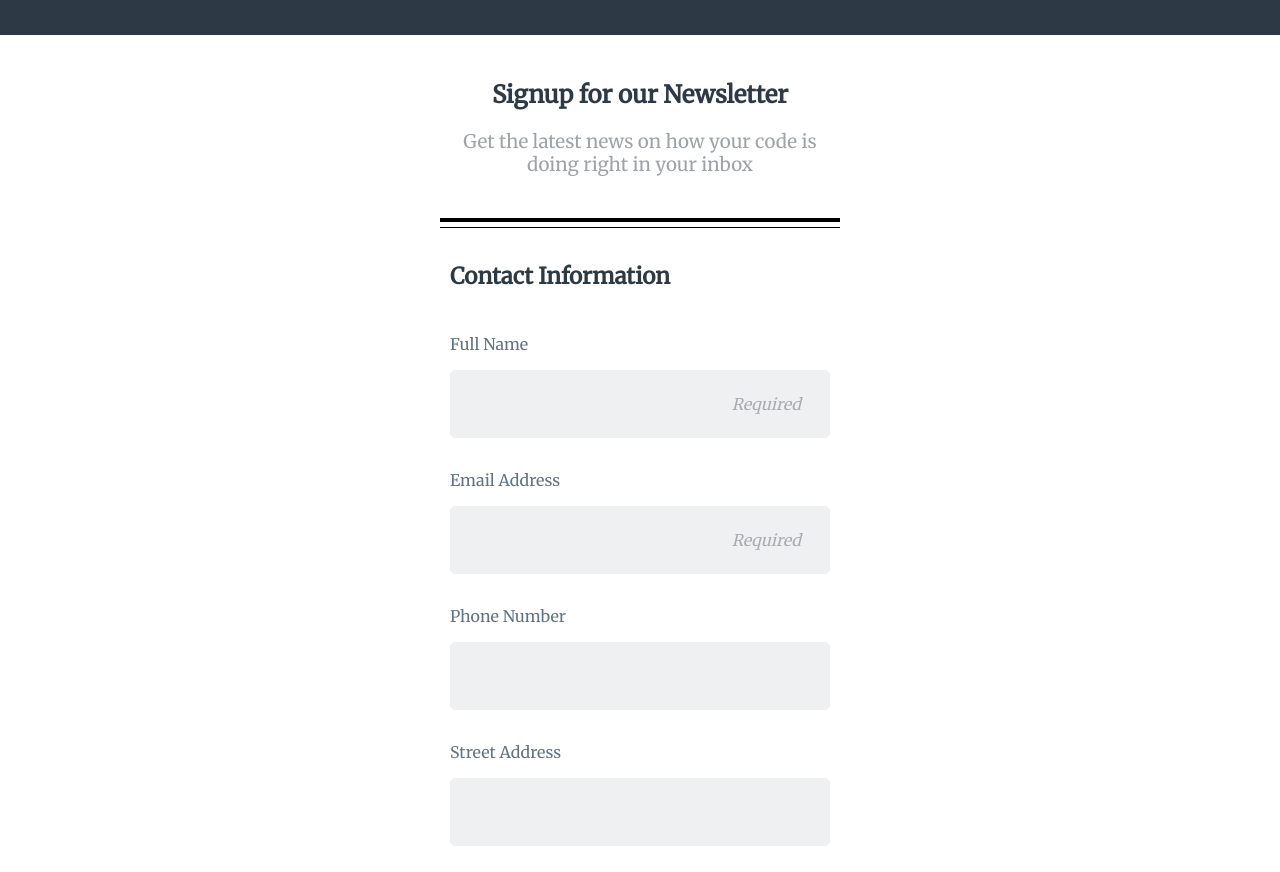
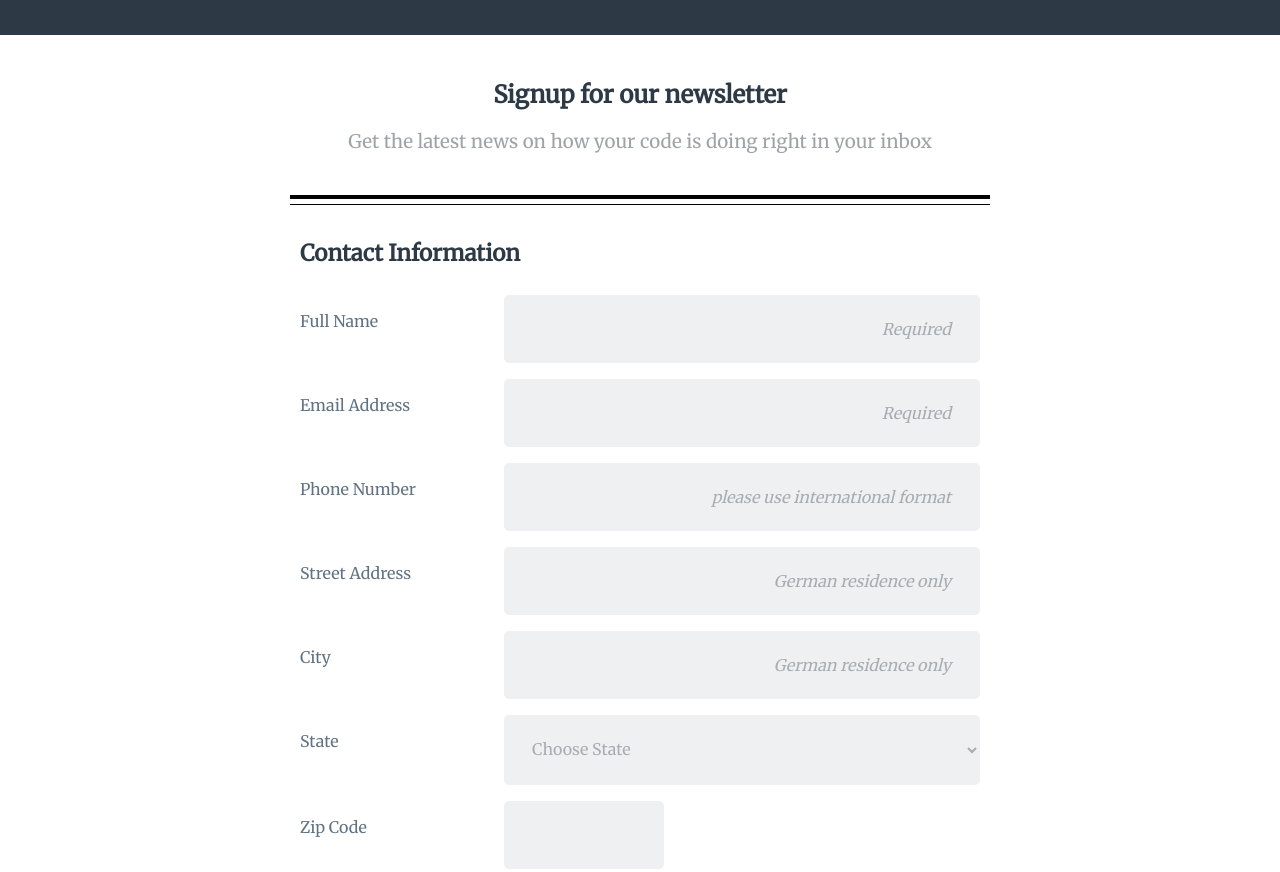
Before and after one commit to birtemueller/online_registration, a plain HTML site: page index.html in a window 1280 px wide. Shown: the part 80-952 px from the top of the page. Drawn offline with Linux system fonts and the light colour scheme.

Commit message:
Finalization
Desktop Layout
Exceeds Expectations Requirements

```diff
--- a/css/styles.css
+++ b/css/styles.css
@@ -1,9 +1,5 @@
 /*** Basic Styles ***/
 
-/*
-* {
-    border: 1px solid darkgreen;
-}*/
 
 * {
     box-sizing: border-box;
@@ -49,7 +45,10 @@ fieldset {
     margin: 0;
 }
 
-
+.newsletter {
+    background-color: honeydew;
+    border-radius: 5px;
+}
 
 legend {
     font-size: 1.4em;
@@ -65,24 +64,19 @@ label {
 }
 
 input[type="text"],
-input[type="password"],
-input[type="date"],
-input[type="datetime"],
 input[type="email"],
 input[type="number"],
-input[type="search"],
 input[type="tel"],
-input[type="time"],
-input[type="url"],
 textarea,
 select {
     background-color: #EFF0F1;
     border: none;
     border-radius: 5px; /*for round corners*/
+    margin-bottom: 1em;
     padding: 1.5em;
-    margin-bottom: 1em;
     width: 100%;
     outline: none;
+    transition: background-color 0.5s ease;
 }
 
 
@@ -95,9 +89,6 @@ option {
 }
 
 
-
-
-
 input#zip {
     width:10em;
 }
@@ -105,6 +96,7 @@ input#zip {
 
 input:focus {
     border: 2px solid #46698B;
+    background-color: honeydew;
 }
 
 input[type="radio"]:checked,
@@ -147,3 +139,45 @@ button {
 .copyright {
     font-style: italic;
 }
+
+
+@media screen and (min-width: 768px){
+    form,
+    .intro {
+        max-width: 700px;
+    }
+
+    .contact-input {
+        display: inline-block;
+        float: left;
+        clear: both;
+    }
+
+    input[type="text"]:not(.zip),
+    input[type="email"],
+    input[type="number"],
+    input[type="tel"],
+    select,
+    .zip-container {
+        width: 70%;
+        display: block;
+        float: right;
+    }
+
+
+    .zip {
+        display: block;
+        float: left;
+    }
+
+
+
+}
+
+/* ---- Float clearfix ---- */
+
+.clearfix::after {
+        content: " ";
+        display: table;
+        clear: both;
+    }
--- a/index.html
+++ b/index.html
@@ -2,6 +2,7 @@
 <html lang="en">
 <head>
     <meta charset="utf-8">
+    <title>The Code Review | Newsletter</title>
     <meta name="viewport" content="width=device-width, initial-scale=1.0">
     <link rel="stylesheet" type="text/css" href="css/normalize.css">
     <link rel="stylesheet" type="text/css" href="css/styles.css">
@@ -14,7 +15,7 @@
     </header>
 
     <div class="intro">
-        <h2>Signup for our Newsletter</h2>
+        <h2>Signup for our newsletter</h2>
         <h3>Get the latest news on how your code is doing right in your inbox</h3>
     </div>
 
@@ -22,24 +23,27 @@
         <fieldset class="contact">
             <legend>Contact Information</legend>
 
-            <label for="name">Full Name</label>
-            <input type="text" id="name" name="user_name" placeholder="Required">
 
-            <label for="mail">Email Address</label>
-            <input type="email" id="mail" name="user_email" placeholder="Required">
-
-            <label for="number">Phone Number</label>
-            <input type="tel" id="number" name="user_phone">
-
-            <label for="address">Street Address</label>
-            <input type="text" id="address" name="user_address">
+            <label class="contact-input" for="name">Full Name</label>
+            <input type="text" id="name" name="user_name" placeholder="Required" required>
 
 
-            <label for="city">City</label>
-            <input type="text" id="city" name="user_city">
+            <label class="contact-input" for="mail">Email Address</label>
+            <input type="email" id="mail" name="user_email" placeholder="Required" required>
 
-            <label for="state">State</label>
+            <label class="contact-input" for="number">Phone Number</label>
+            <input type="tel" id="number" name="user_phone" placeholder="please use international format">
+
+            <label class="contact-input" for="address">Street Address</label>
+            <input type="text" id="address" name="user_address" placeholder="German residence only">
+
+
+            <label class="contact-input" for="city">City</label>
+            <input type="text" id="city" name="user_city" placeholder="German residence only">
+
+            <label class="contact-input" for="state">State</label>
             <select id="state" name="user_state">
+                <option value="" selected disabled>Choose State</option>
                 <option value="baden_wuerttemberg">Baden Württemberg</option>
                 <option value="bayern">Bayern</option>
                 <option value="berlin">Berlin</option>
@@ -49,6 +53,7 @@
                 <option value="hessen">Hessen</option>
                 <option value="mecklenburg_vorpommern">Mecklenburg Vorpommern</option>
                 <option value="niedersachsen">Niedersachsen</option>
+                <option value="nordrhein_westfalen">Nordrhein-Westfalen</option>
                 <option value="rheinland_pfalz">Rheinland-Pfalz</option>
                 <option value="saarland">Saarland</option>
                 <option value="sachsen">Sachsen</option>
@@ -57,11 +62,14 @@
                 <option value="thueringen">Thüringen</option>
             </select>
 
-            <label for="zip">Zip Code</label>
-            <input type="text" id="zip" name="user_zip" required pattern="[0-9]{5}">
+            <label class="contact-input" for="zip">Zip Code</label>
+            <div class="zip-container"> <!-- wrapping this input field in an additional div helps to left-align it and still have it alligned with the other input fields -->
+                <input class="zip" type="text" id="zip" name="user_zip" required pattern="[0-9]{5}">
+            </div>
         </fieldset>
 
-        <fieldsetS>
+        <div class="newsletter">
+            <fieldset >
                     <legend>Newsletter</legend>
                     <label>Select the newsletters you would like to receive</label>
 
@@ -72,16 +80,17 @@
                     <input type="checkbox" id="javascript_news" value="newsletter_javascript" name="newsletter_interest"><label for="javascript_news" class="light">JavaScript News</label>
 
                     <label>Newsletter Format</label>
-            <input type="radio" id"html" name="newsletter_format"><label for="html" class="light">HTML</label><br>
-            <input type="radio" id"plain_text" name="newsletter_format"><label for="plain_text" class="light">Plain Text</label><br>
+                    <input type="radio" id="html" name="newsletter_format"><label for="html" class="light">HTML</label><br>
+                    <input type="radio" id="plain_text" name="newsletter_format"><label for="plain_text" class="light">Plain Text</label><br>
                     <label for="comments">Other topics you'd like to hear about</label>
-            <textarea id="comments" name="user_comments"></textarea>
+                    <textarea id="comments" name="user_comments" ></textarea>
 
             </fieldset>
-
+        </div>
+        <fieldset>
             <button type="submit">Sign Up</button>
-
-        <p>Copyright The Code Review</p>
+        </fieldset>
+        <p class="copyright">Copyright The Code Review</p>
 
     </form>
 </body>
```
Lines whose indentation alone changed are shown as unchanged.
